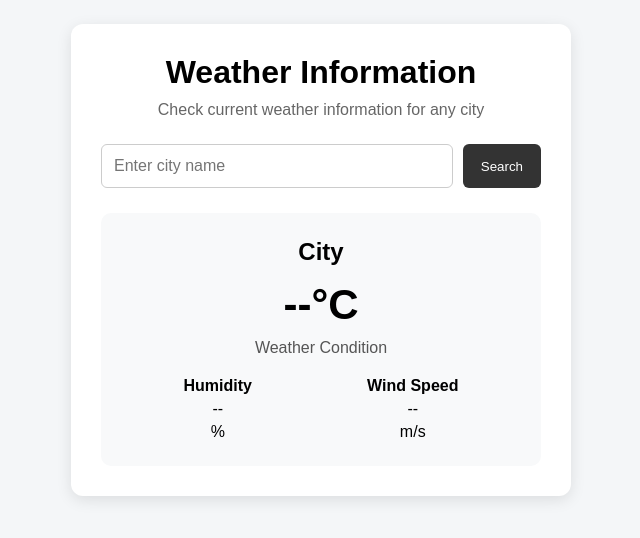
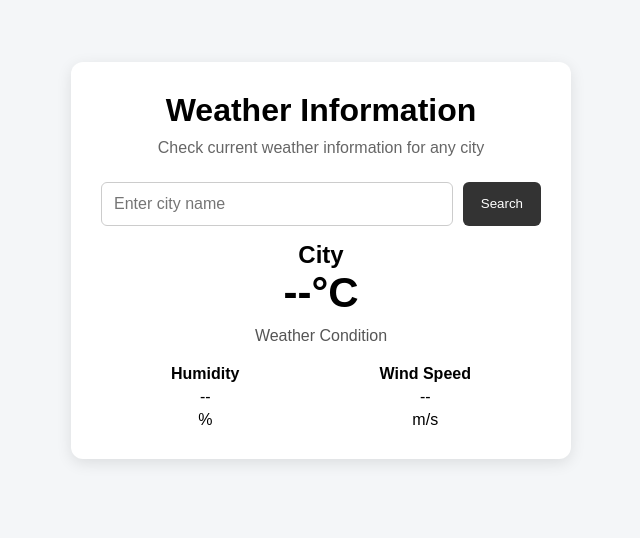
Before and after one commit to shreyashdaud-droid/-Weather-Information-App, a plain HTML site: page index.html in a window 1280 px wide. Shown: the part 140-678 px from the top of the page, without its empty margins (319-959 px from the left). Drawn offline with Linux system fonts and the light colour scheme.

Commit message:
Update index.html

```diff
--- a/index.html
+++ b/index.html
@@ -34,7 +34,7 @@
 
         <p id="message"></p>
 
-        <div id="weatherCard" class="weather-card">
+        <div id="weatherCard" class="">
 
             <h2 id="cityName">City</h2>
 
```
